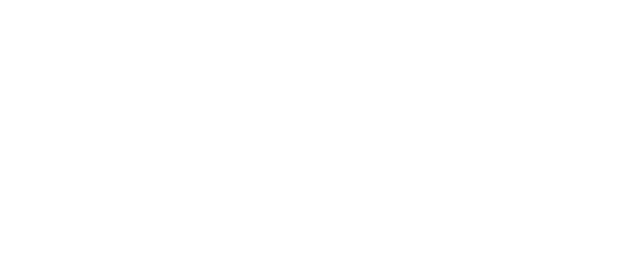
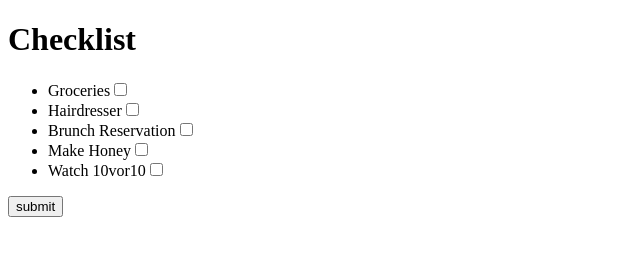
Before and after one commit to marcschaer93/gitHubTest, a plain HTML site: page index.html in a window 1280 px wide. Shown: the whole page, without its empty margins (0-640 px from the left). Drawn offline with Linux system fonts and the light colour scheme.

Commit message:
second Commit

```diff
--- a/index.html
+++ b/index.html
@@ -7,6 +7,20 @@
   <title>CallBack</title>
 </head>
 <body>
+  <h1>Checklist</h1>
+<form id="checklistForm" action="">
+
+  <ul>
+    <li>Groceries<input type="checkbox" name="" id=""></li>
+    <li>Hairdresser<input type="checkbox" name="" id=""></li>
+    <li>Brunch Reservation<input type="checkbox" name="" id=""></li>
+    <li>Make Honey<input type="checkbox" name="" id=""></li>
+    <li>Watch 10vor10<input type="checkbox" name="" id=""></li>
+  </ul>
+
+  <button id="submit" class="button" type="submit">submit</button>
+</form>
+
 
 
 
```
Also changed, not shown: app.js (+87 -0 lines).
